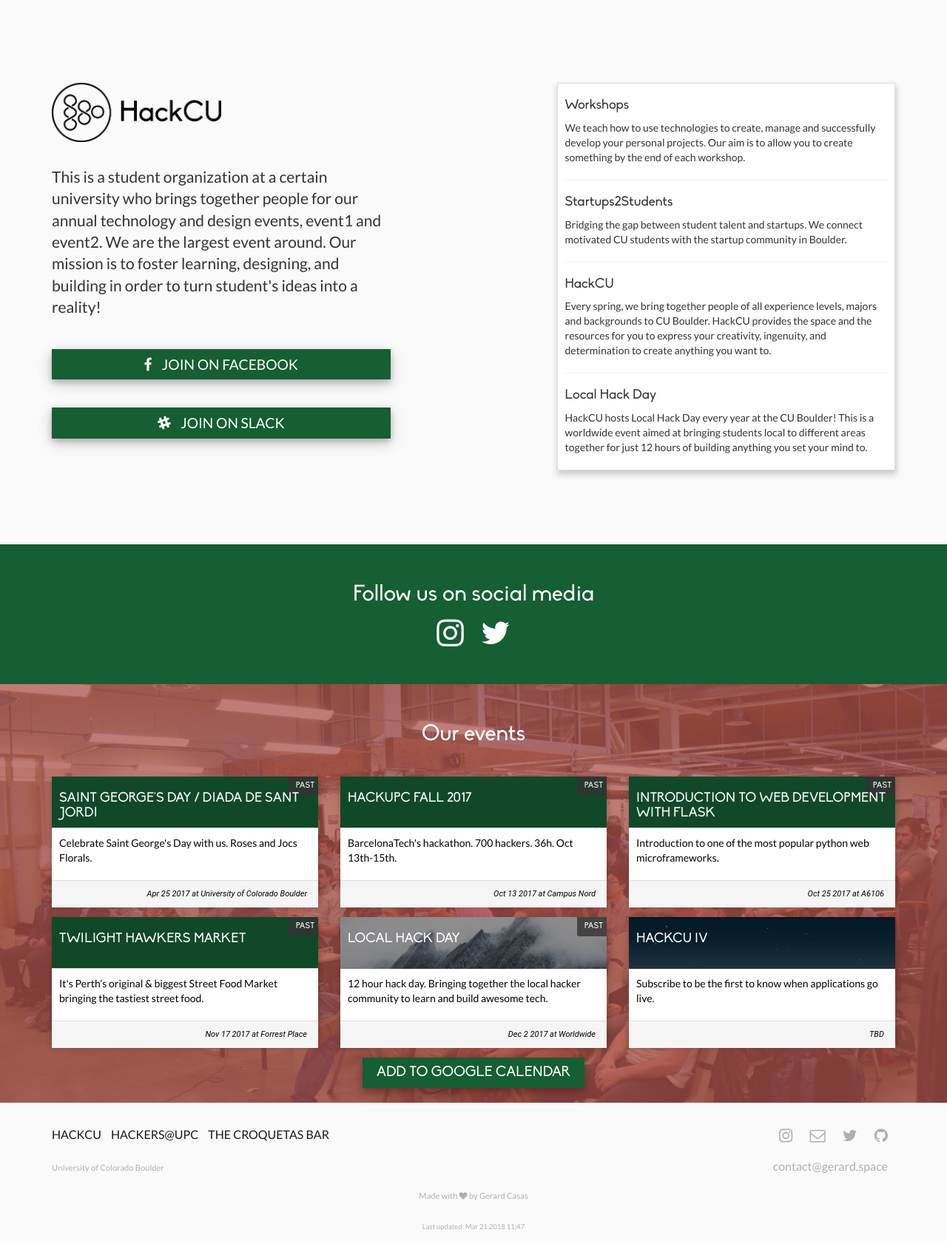
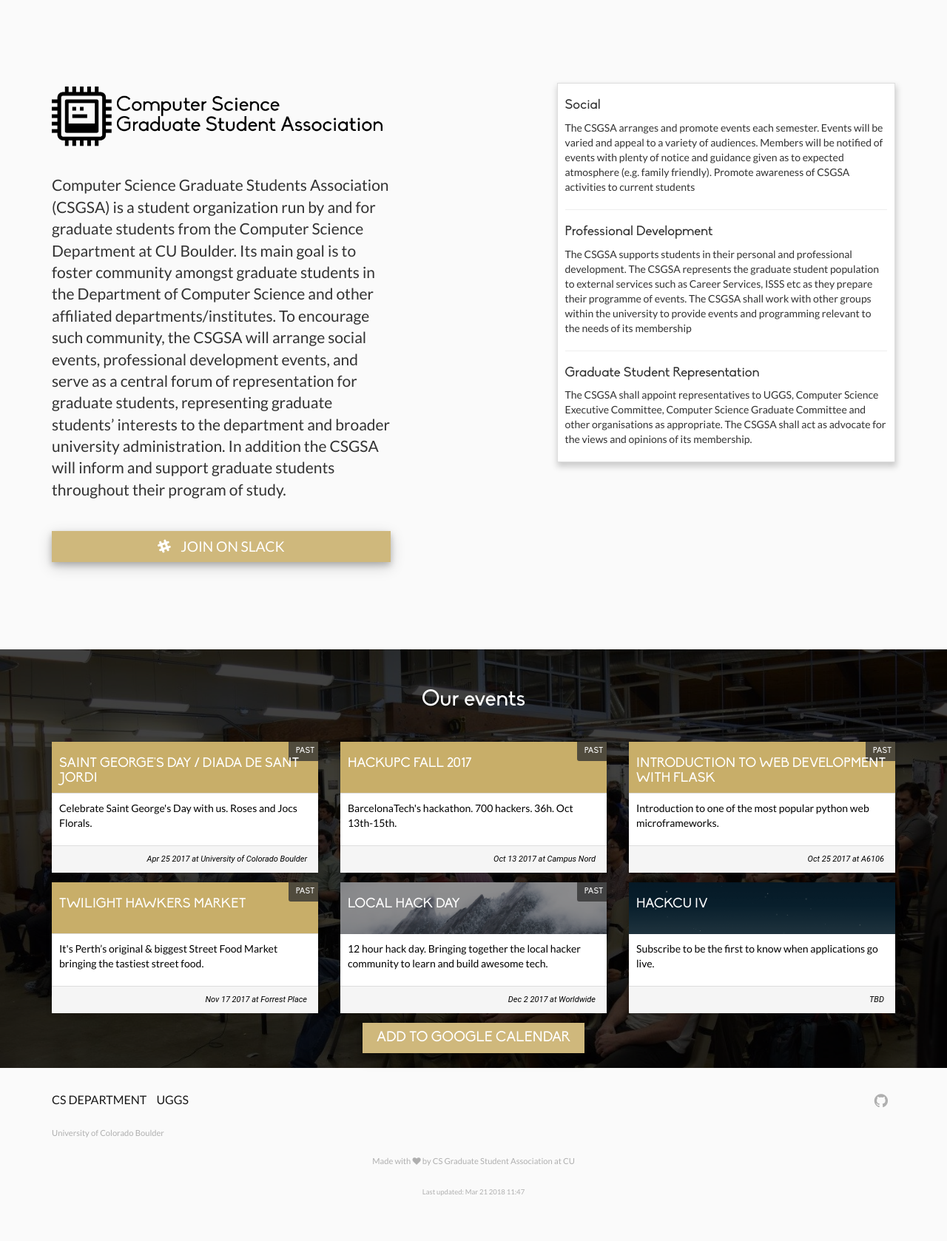
Before and after one commit to casassg/events-landing, a Jekyll site: the page built from index.md, in a window 1280 px wide. Shown: the whole page at 74% size. Built offline with Jekyll 4.4.1, drawn with Linux system fonts in a browser that asks for light colours; nearby versions of some CDN libraries; after the commit the page ends 1631 px from its top, so only the background shows below that.

Commit message:
customize to cscugsa

```diff
--- a/_config.yml
+++ b/_config.yml
@@ -1,10 +1,10 @@
 
 # PERSONALIZATION
 # Site variables
-name: Events Landing Page
+name: CS Graduate Student Association at CU
 logo: assets/img/logo.png
-original_repo: https://github.com/casassg/events-landing
-description: Find all of your organizations events in one place.
+original_repo: https://github.com/cucsgsa/events-landing
+description: CS Graduate Student Association at CU website
 # ga: UA-109088240-1
 domain: gerard.space/events-landing/
 
@@ -16,10 +16,10 @@
 footer_text_color: "#666666"
 events_bg_img: assets/img/people.jpg
 
-# START THEME 2
-# accent_color: "#AA401B"
-# events_overlay_color: "#225E50"
-# END THEME 2
+# CU THEME
+accent_color: "#cfb87c"
+events_overlay_color: "#000"
+# END CU THEME
 
 # START THEME 3
 # accent_color: "#FF5722"
@@ -32,25 +32,20 @@
 # END THEME 4
 
 # START WINTER THEME
-accent_color: "#165E33"
-events_overlay_color: "#AA504A"
+# accent_color: "#165E33"
+# events_overlay_color: "#AA504A"
 # END WINTER THEME
 
 # Author variables
-author: Gerard Casas
-author-description: "This is a student organization at a certain university who brings together
-    people for our annual technology and design events, event1 and event2. We are the largest event around.
-    Our mission is to foster learning, designing, and building in order to turn student's ideas into a reality!"
-email: contact@gerard.space
+author: CS Graduate Student Association at CU
+author-description: " Computer Science Graduate Students Association (CSGSA) is a student organization run by and for graduate students from the Computer Science Department at CU Boulder. Its main goal is to foster community amongst graduate students in the Department of Computer Science and other affiliated departments/institutes.
+To encourage such community, the CSGSA will arrange social events, professional development events, and serve as a central forum of representation for graduate students, representing graduate students’ interests to the department and broader university administration. In addition the CSGSA will inform and support graduate students throughout their program of study."
+# email: contact@gerard.space
 
 # Social media + community variables
-twitter: casassaez
 # fb: hackcu
-fb-community: hackcu
-slack-signup: https://slack.hackcu.org
-
-instagram: casassg
-github-org: hackcu
+slack-signup: https://boulder-cs-grads.slack.com
+github-org: CUCSGSA
 
 
 
--- a/_data/footer_links.yml
+++ b/_data/footer_links.yml
@@ -1,6 +1,4 @@
-- name: HackCU
-  url: https://events.hackcu.org
-- name: Hackers@UPC
-  url: http://hackersatupc.org
-- name: The Croquetas Bar
-  url: http://events.croquetasbar.com.au/
+- name: CS Department
+  url: https://www.colorado.edu/cs/
+- name: UGGS
+  url: https://www.colorado.edu/uggs/
--- a/_data/what_we_do.yml
+++ b/_data/what_we_do.yml
@@ -1,8 +1,6 @@
-- title: Workshops
-  description: "We teach how to use technologies to create, manage and successfully develop your personal projects. Our aim is to allow you to create something by the end of each workshop."
-- title: Startups2Students
-  description: "Bridging the gap between student talent and startups. We connect motivated CU students with the startup community in Boulder."
-- title: HackCU
-  description: "Every spring, we bring together people of all experience levels, majors and backgrounds to CU Boulder. HackCU provides the space and the resources for you to express your creativity, ingenuity, and determination to create anything you want to."
-- title: Local Hack Day
-  description: "HackCU hosts Local Hack Day every year at the CU Boulder! This is a worldwide event aimed at bringing students local to different areas together for just 12 hours of building anything you set your mind to."
+- title: Social
+  description: "The CSGSA arranges and promote events each semester. Events will be varied and appeal to a variety of audiences. Members will be notified of events with plenty of notice and guidance given as to expected atmosphere (e.g. family friendly). Promote awareness of CSGSA activities to current students"
+- title: Professional Development
+  description: "The CSGSA supports students in their personal and professional development. The CSGSA represents the graduate student population to external services such as Career Services, ISSS etc as they prepare their programme of events. The CSGSA shall work with other groups within the university to provide events and programming relevant to the needs of its membership"
+- title: Graduate Student Representation
+  description: "The CSGSA shall appoint representatives to UGGS, Computer Science Executive Committee, Computer Science Graduate Committee and other organisations as appropriate. The CSGSA shall act as advocate for the views and opinions of its membership."
--- a/_layouts/base.html
+++ b/_layouts/base.html
@@ -40,8 +40,7 @@
 
 
 <body>
-{% include header.html %}
-{% include social_media.html %}
+
 {{content}}
 {% include footer.html %}
 
--- a/assets/css/main.scss
+++ b/assets/css/main.scss
@@ -135,7 +135,7 @@
     min-height: 80%;
 
     img.logo {
-        width: 50%;
+        width: 100%;
 
     }
 
--- a/index.md
+++ b/index.md
@@ -3,7 +3,7 @@
 layout: base
 ---
 
-
+{% include header.html %}
 <section class="events">
     <div class="container">
         <div class="row">
```
Also changed, not shown: assets/img/logo.png.
